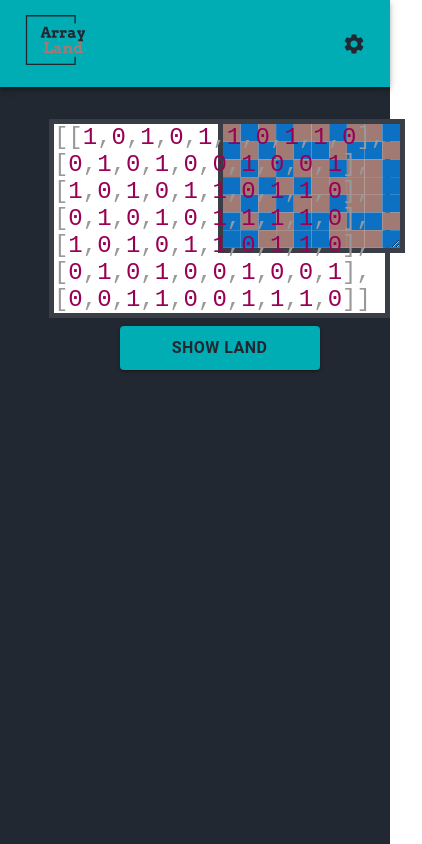
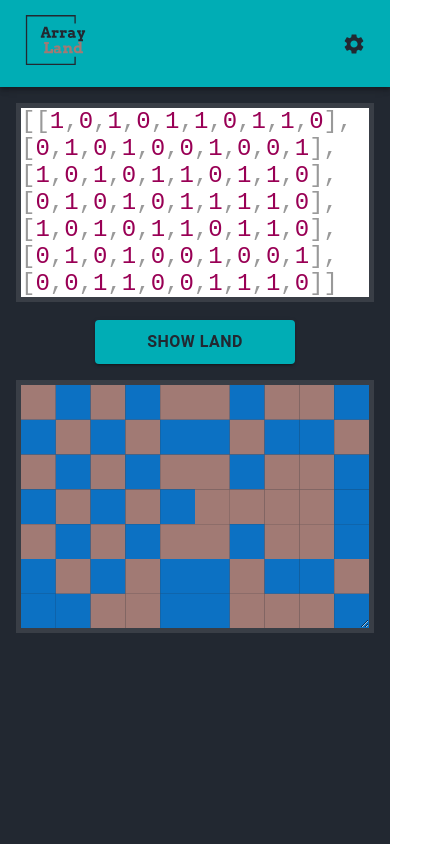
Before and after one commit to Crackz/arrayland, a Next.js app: page / in a window 390 px wide. Shown: the whole page, 422 px wide, since content can reach past the window. Built offline with nearby package versions, Linux system fonts and the light colour scheme.

Commit message:
Fix Responsive Issues On XS Devices

```diff
--- a/next.config.js
+++ b/next.config.js
@@ -1,6 +1,11 @@
 /** @type {import('next').NextConfig} */
 const nextConfig = {
   reactStrictMode: true,
+  images: {
+    unoptimized: true
+  },
+
 }
 
+
 module.exports = nextConfig
--- a/package.json
+++ b/package.json
@@ -4,7 +4,7 @@
   "private": true,
   "scripts": {
     "dev": "next dev",
-    "build": "next build",
+    "build": "next build && next export",
     "start": "next start",
     "lint": "next lint"
   },
--- a/src/components/header.component.tsx
+++ b/src/components/header.component.tsx
@@ -1,24 +1,16 @@
-import * as React from 'react';
-import {
-    styled,
-    AppBar,
-    Box,
-    Toolbar,
-    IconButton,
-    Typography,
-    MenuItem,
-    Grid,
-} from '@mui/material';
 import Settings from '@mui/icons-material/Settings';
+import { AppBar, IconButton, Toolbar, Typography } from '@mui/material';
 import Image from 'next/image';
-import LogoSVG from 'public/logo.svg';
+import Link from 'next/link';
 
 const Header = ({ onSettingsClicked }: { onSettingsClicked: () => void }) => {
     return (
         <AppBar position="static">
             <Toolbar variant="regular">
                 <Typography flex={1} marginLeft="2%">
-                    <Image src={LogoSVG} alt="logo" width={80} height={80} />
+                    <Link href="/">
+                        <Image src="/logo.svg" alt="logo" width={80} height={80} />
+                    </Link>
                 </Typography>
                 <IconButton
                     color="info"
--- a/src/pages/index.tsx
+++ b/src/pages/index.tsx
@@ -51,15 +51,17 @@ export default function Home() {
                 <link rel="icon" href="/favicon.ico" />
             </Head>
             <main>
-                <Header onSettingsClicked={() => setModalIsOpened(true)} />
-                <Grid container margin={2} spacing={2} justifyContent="center">
-                    <Grid item xs={5}>
+                <Grid container item>
+                    <Header onSettingsClicked={() => setModalIsOpened(true)} />
+                </Grid>
+                <Grid container item p={2} spacing={2} justifyContent="center">
+                    <Grid item xs={12} md={6}>
                         <JSONEditor
                             defaultValue={JSON.stringify(arr2D)}
                             onCodeSubmit={onCodeSubmit}
                         />
                     </Grid>
-                    <Grid item xs={6}>
+                    <Grid item xs={12} md={6}>
                         <SVGViewer lands={lands} arr2D={arr2D} />
                     </Grid>
                 </Grid>
--- a/src/styles/globals.css
+++ b/src/styles/globals.css
@@ -1,13 +1,11 @@
 body {
 	margin: 0;
-	overflow-x: hidden
 }
 
 main {
 	margin: 0;
-    background:#222831;
-	display: flex;
-	flex-direction: column;
+	background:#222831;
 	min-height: 100vh;
 	min-width: 100vw;
+
 }
```
Also changed, not shown: src/styles/Home.module.css (added), 1 other file (tests, documents, lock files or other folders).
